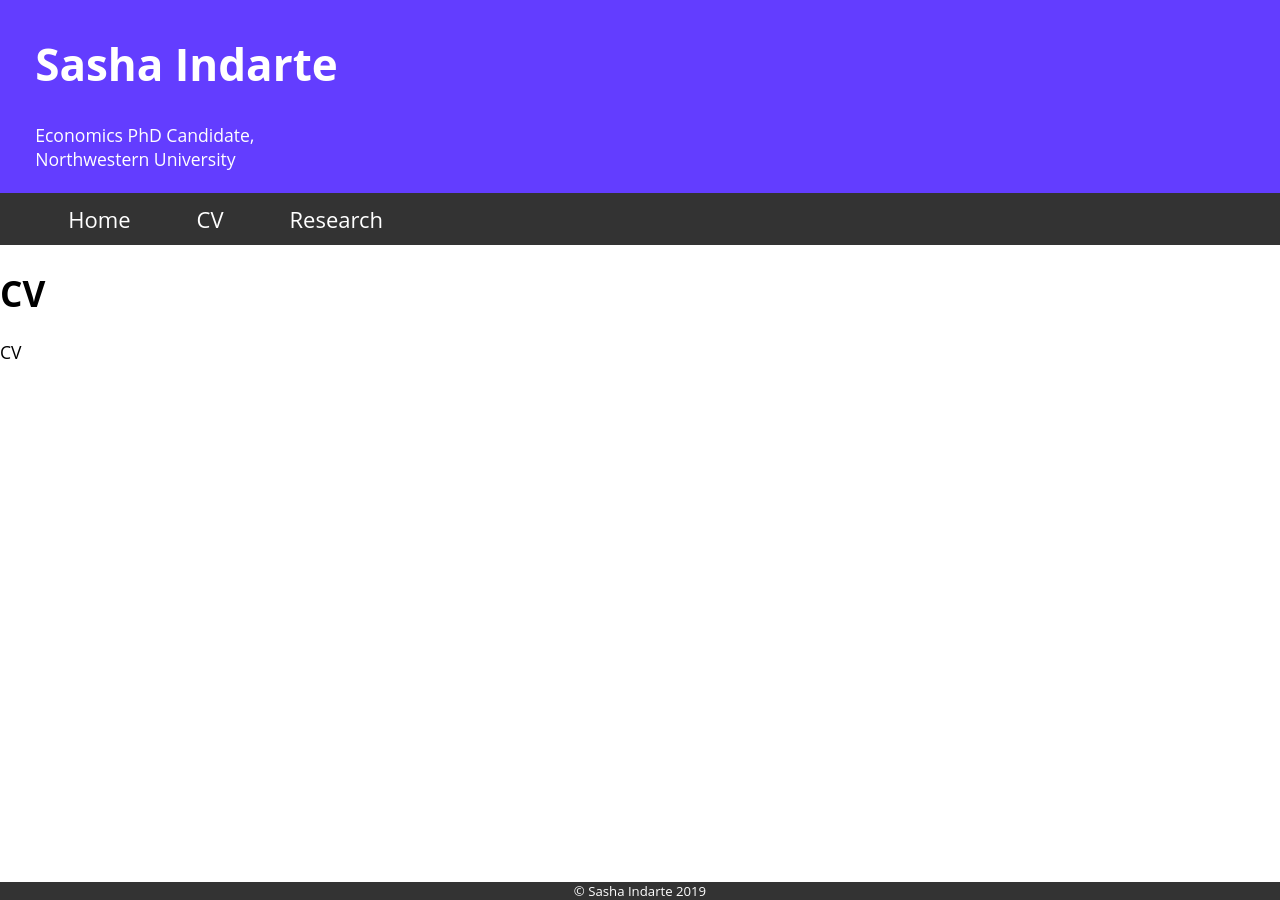
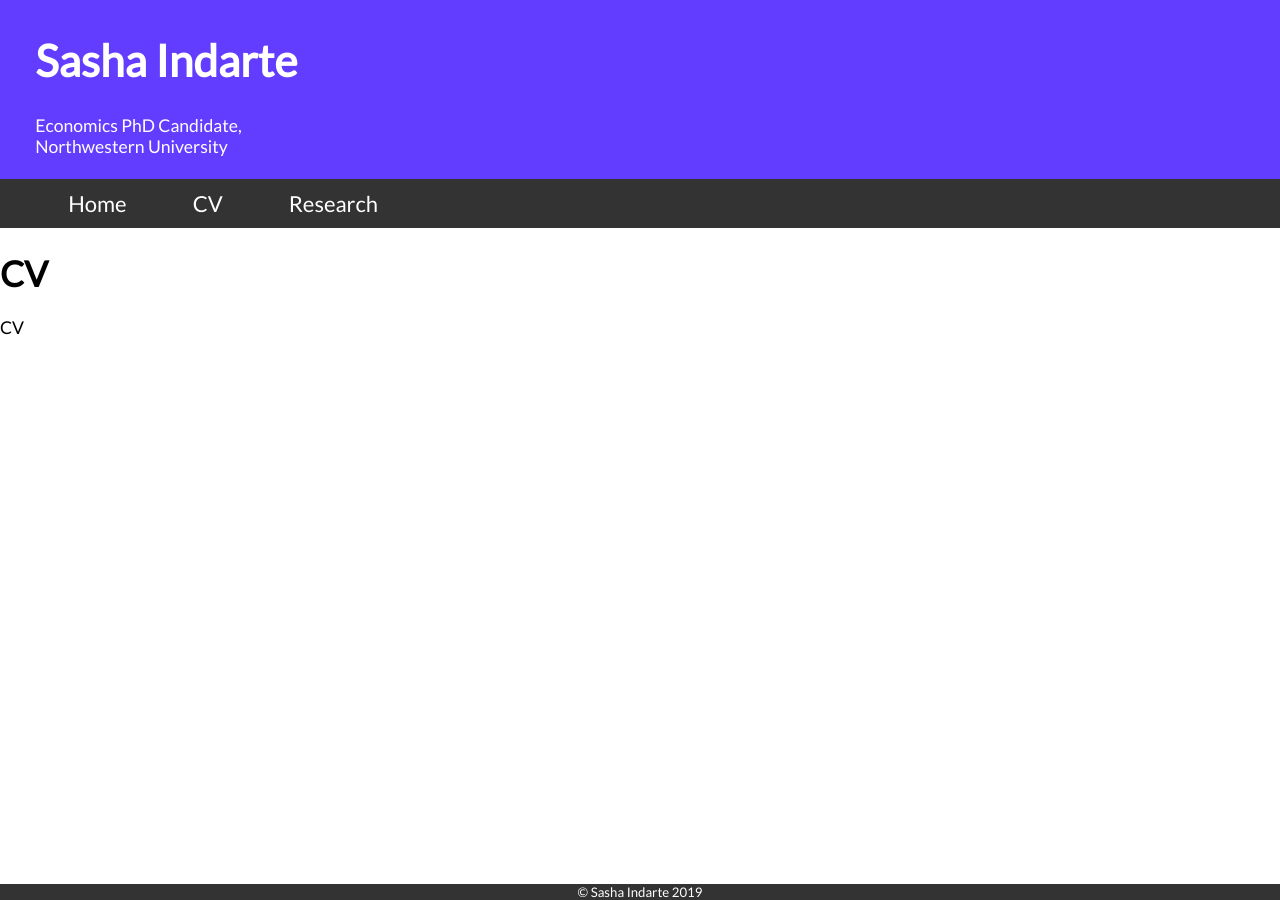
Before and after one commit to sashaindarte/sashaindarte.github.io, a Jekyll site: the page built from cv/index.html, in a window 1280 px wide. Built offline with Jekyll 4.4.1, drawn with Linux system fonts in a browser that asks for light colours.

Commit message:
Update main.css

```diff
--- a/css/main.css
+++ b/css/main.css
@@ -4,7 +4,7 @@
 
 /* Style the body */
 body {
-  font-family:'Open Sans', 'Sans-Serif';
+  font-family:'Lato', 'Sans-Serif';
   margin: 0;
   font-size: 110%;
 }
```
